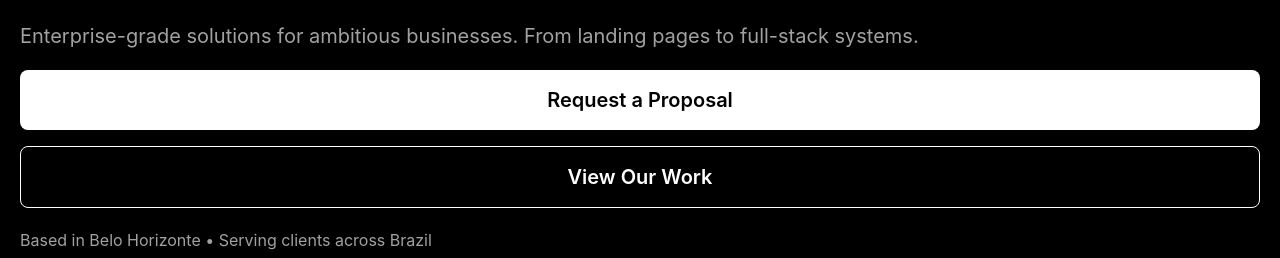
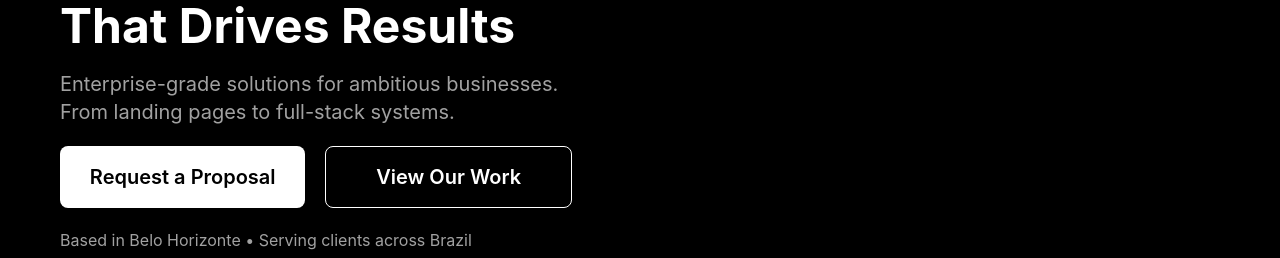
Before and after one commit to RafaelOlMoreira/cronx, a React (Vite) app: page / in a window 1280 px wide. Shown: the part 297-555 px from the top of the page. Built offline with nearby package versions, Linux system fonts and the light colour scheme.

Commit message:
feat: Responsive desktop layout created.

```diff
--- a/src/index.css
+++ b/src/index.css
@@ -2,6 +2,7 @@
 
 html {
     scroll-behavior: smooth;
+    overflow-x: hidden;
 }
 
 .slick-slide>div {
--- a/src/pages/Home.jsx
+++ b/src/pages/Home.jsx
@@ -17,11 +17,11 @@ function Home() {
                     pixelRatio={1}
                 />
             </div>
-            <div className='relative h-screen flex flex-col justify-center mx-5 space-y-5'>
+            <div className='relative h-screen flex flex-col justify-center mx-5 lg:mx-15 space-y-5 lg:w-2/5'>
                     <h1 className='text-white text-5xl font-bold'>Custom Software That Drives Results</h1>
                     <p className='text-[#a1a1a1] text-xl'>Enterprise-grade solutions for ambitious businesses. From landing pages to full-stack systems.</p>
 
-                    <div className='space-y-4'>
+                    <div className='space-y-4 lg:space-y-0 lg:flex lg:gap-x-5'>
                         <button className='bg-white p-4 text-xl w-full rounded-lg hover:cursor-pointer transition duration-300 hover:scale-105'>
                             <span className='font-semibold'>Request a Proposal</span>
                         </button>
```
